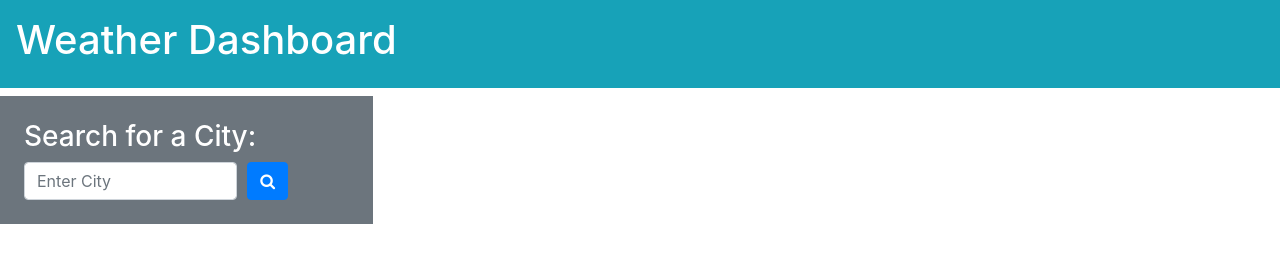
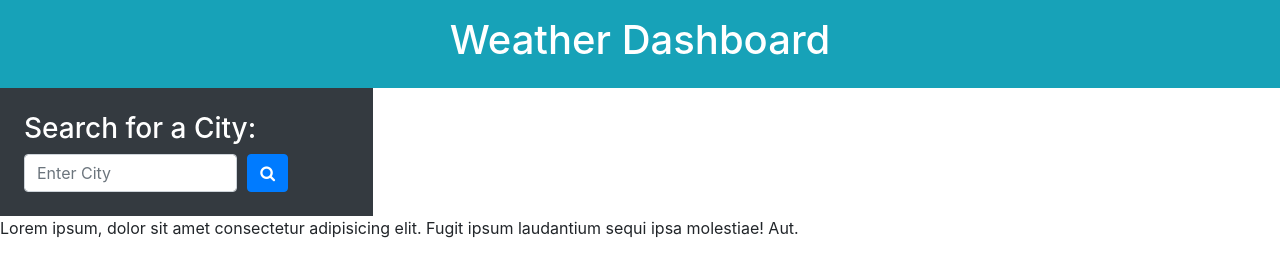
Before and after one commit to jscobie/weather-dashboard, a plain HTML site: page index.html in a window 1280 px wide. Drawn offline with nearby package versions, Linux system fonts and the light colour scheme.

Commit message:
add more bootstrap and try to get new panel in spot

```diff
--- a/index.html
+++ b/index.html
@@ -10,21 +10,21 @@
     <title>Weather Dashboard</title>
 </head>
 <body>
-    <header class="p-3 mb-2 bg-info text-white align-items-center">
-        <h1>Weather Dashboard</h1>
+    <header class="p-3 bg-info text-white">
+        <h1 class="text-center">Weather Dashboard</h1>
     </header>
 
     <main>
-        <section class="search-section bg-secondary text-white d-inline-flex p-4"> <!--search-panel -->
+        <section class="search-section bg-dark text-white d-inline-flex p-4"> <!--search-panel -->
             <div class="search-box">
                 <h3>Search for a City:</h3>
                 <form>
                     <div class="form-row align-items-center">
-                        <div class="col-8 search-input"> <!--search-field-->
+                        <div class="col-8 search-input"> <!--search-form/field-->
                             <label class="sr-only" for="cityName">City</label>
                             <input type="text" class="form-control" id="cityName" placeholder="Enter City">
                         </div>
-                        <div class="col-1 search-button-card"> <!--search-button-panel-->
+                        <div class="col-1 search-button-box"> <!--search-button-panel-->
                             <button type="submit" class="btn btn-primary" id="search-button"><i class="fa fa-search" aria-hidden="true"></i></button>
                         </div>
                     </div>
@@ -34,6 +34,9 @@
                     </div>
                 </form>
             </div>
+        </section>
+        <section>
+            <p>Lorem ipsum, dolor sit amet consectetur adipisicing elit. Fugit ipsum laudantium sequi ipsa molestiae! Aut.</p>
         </section>
 
     </main>
```
